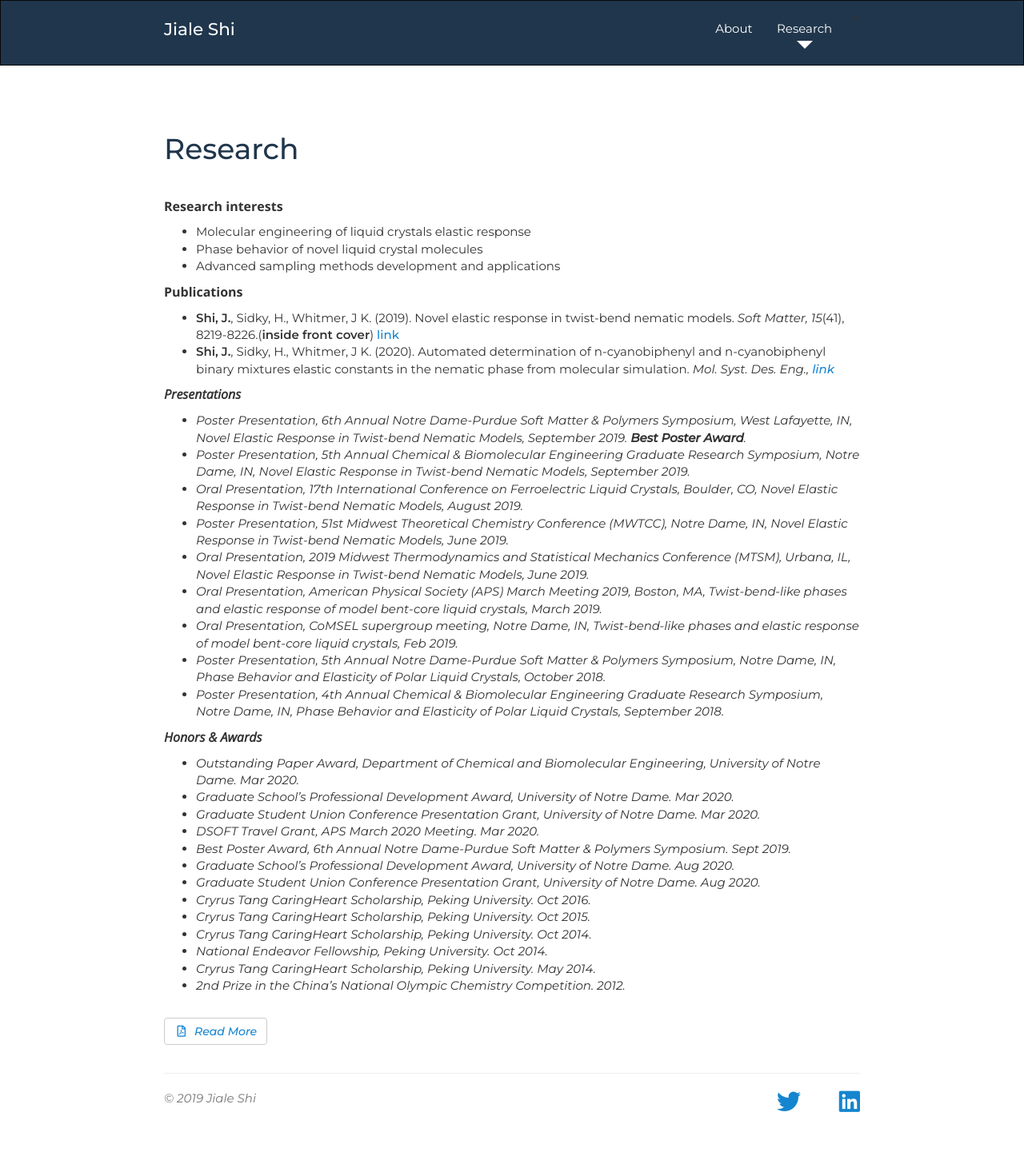
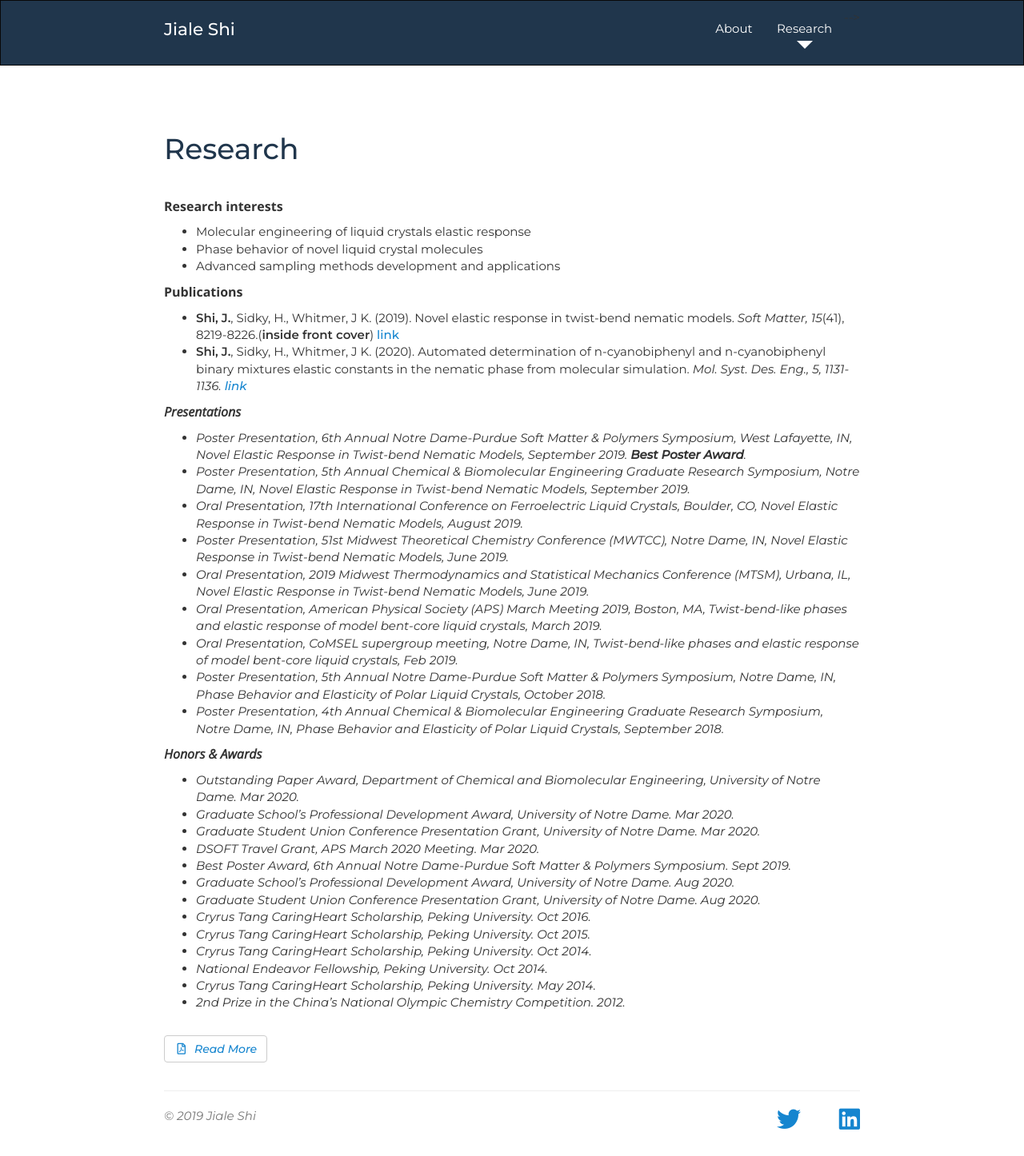
Before and after one commit to shijiale0609/shijiale0609.github.io, a Jekyll site: the page research.html, which Jekyll copies as it is, in a window 1280 px wide. Shown: the whole page at 80% size. Built offline with Jekyll 4.4.1, drawn with Linux system fonts in a browser that asks for light colours; nearby versions of some CDN libraries; a style sheet for code colours, icons or effects is not loaded; before the commit the page ends 1425 px from its top, so only the background shows below that.

Commit message:
update MSDE

```diff
--- a/research.html
+++ b/research.html
@@ -83,7 +83,7 @@
             <b>Publications</b>
             <ul class="push-down-1">
                <li><b>Shi, J.</b>, Sidky, H., Whitmer, J K. (2019). Novel elastic response in twist-bend nematic models. <em>Soft Matter, 15</em>(41), 8219-8226.(<b>inside front cover</b>) <a href="https://pubs.rsc.org/en/content/articlehtml/2019/sm/c9sm01395d">link</a> </li>
-               <li><b>Shi, J.</b>, Sidky, H., Whitmer, J K. (2020). Automated determination of n-cyanobiphenyl and n-cyanobiphenyl binary mixtures elastic constants in the nematic phase from molecular simulation. <em> Mol. Syst. Des. Eng., <a href="https://pubs.rsc.org/en/content/articlehtml/2020/me/c9me00065h">link</a> </li>
+               <li><b>Shi, J.</b>, Sidky, H., Whitmer, J K. (2020). Automated determination of n-cyanobiphenyl and n-cyanobiphenyl binary mixtures elastic constants in the nematic phase from molecular simulation. <em> Mol. Syst. Des. Eng., 5, 1131-1136. <a href="https://pubs.rsc.org/en/content/articlehtml/2020/me/c9me00065h">link</a> </li>
             </ul>
 
             <!-- <h5>Submitted for Publication</h5>
```
